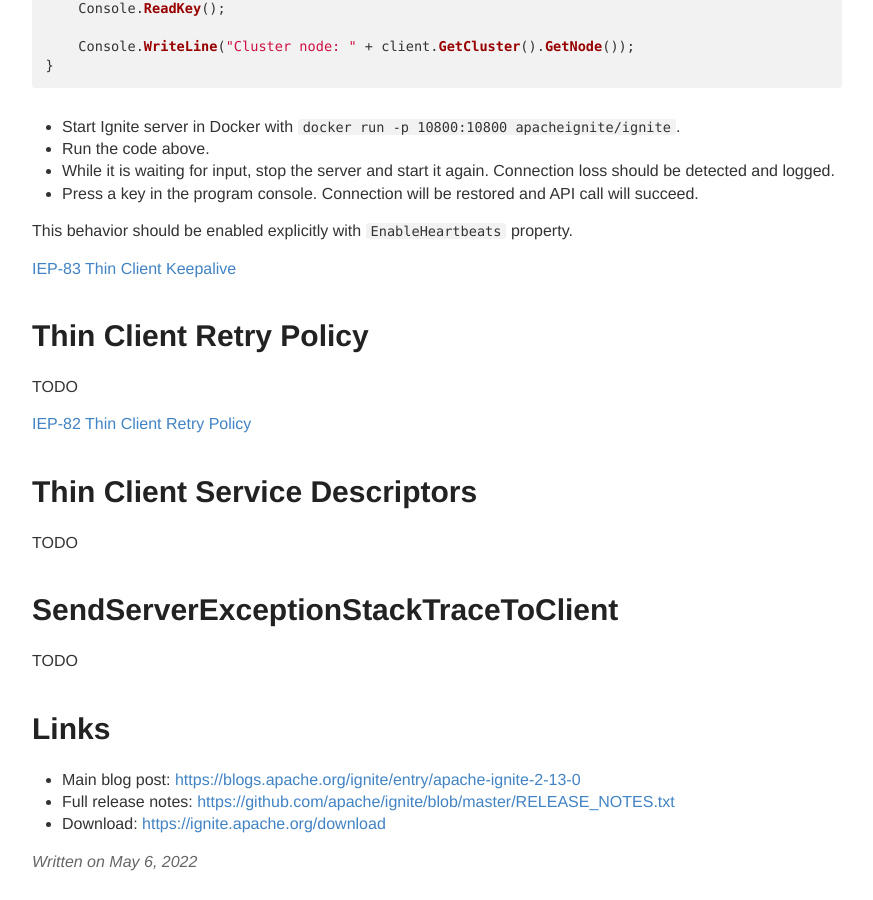
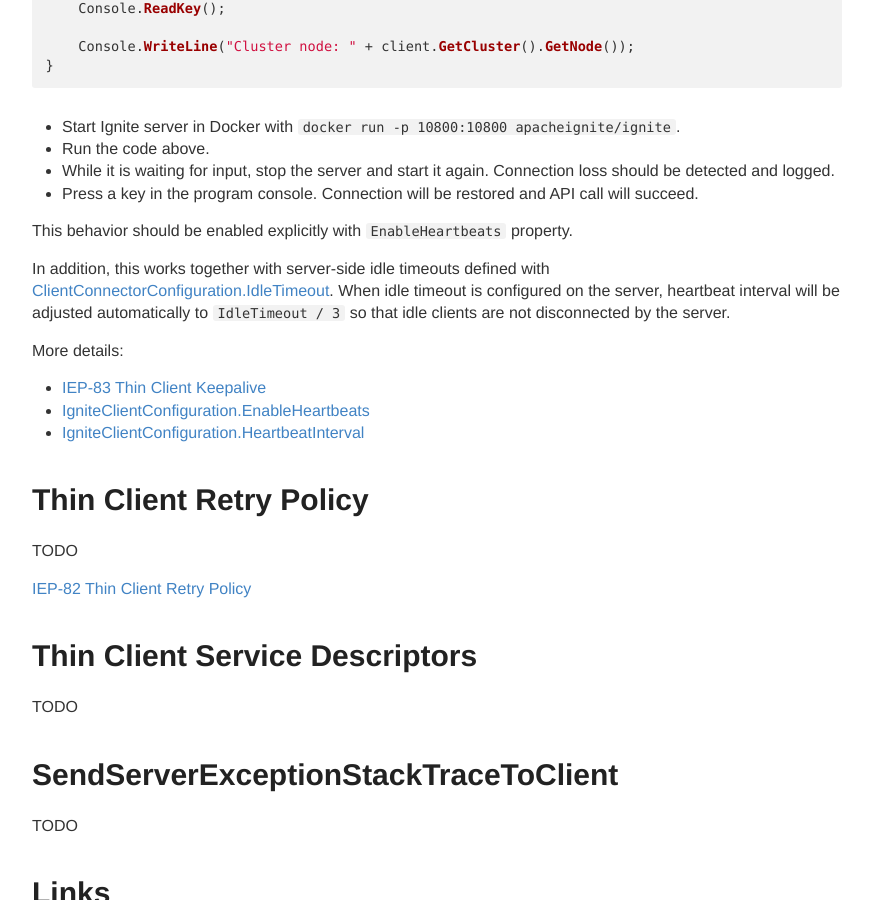
Before and after one commit to ptupitsyn/ptupitsyn.github.io, a Jekyll site: the page built from _posts/2022-05-06-Whats-New-In-Ignite-Net-2.13.md, in a window 1280 px wide and 900 px high, scrolled down 878 px. Shown: the whole window, without its empty margins (203-1076 px from the left). Built offline with Jekyll 4.4.1, drawn with Linux system fonts in a browser that asks for light colours; comment, search, counter and statistics services are not loaded.

Commit message:
Heartbeats demo

```diff
--- a/_posts/2022-05-06-Whats-New-In-Ignite-Net-2.13.md
+++ b/_posts/2022-05-06-Whats-New-In-Ignite-Net-2.13.md
@@ -44,7 +44,14 @@
 
 This behavior should be enabled explicitly with `EnableHeartbeats` property.
 
-[IEP-83 Thin Client Keepalive](https://cwiki.apache.org/confluence/display/IGNITE/IEP-83+Thin+Client+Keepalive)
+In addition, this works together with server-side idle timeouts defined with [ClientConnectorConfiguration.IdleTimeout](https://ignite.apache.org/releases/latest/dotnetdoc/api/Apache.Ignite.Core.Configuration.ClientConnectorConfiguration.html#Apache_Ignite_Core_Configuration_ClientConnectorConfiguration_IdleTimeout).
+When idle timeout is configured on the server, heartbeat interval will be adjusted automatically to `IdleTimeout / 3` so that idle clients are not disconnected by the server.
+
+More details:
+
+* [IEP-83 Thin Client Keepalive](https://cwiki.apache.org/confluence/display/IGNITE/IEP-83+Thin+Client+Keepalive)
+* [IgniteClientConfiguration.EnableHeartbeats](https://ignite.apache.org/releases/latest/dotnetdoc/api/Apache.Ignite.Core.Client.IgniteClientConfiguration.html#Apache_Ignite_Core_Client_IgniteClientConfiguration_EnableHeartbeats)
+* [IgniteClientConfiguration.HeartbeatInterval](https://ignite.apache.org/releases/latest/dotnetdoc/api/Apache.Ignite.Core.Client.IgniteClientConfiguration.html#Apache_Ignite_Core_Client_IgniteClientConfiguration_HeartbeatInterval)
 
 # Thin Client Retry Policy
 
```
